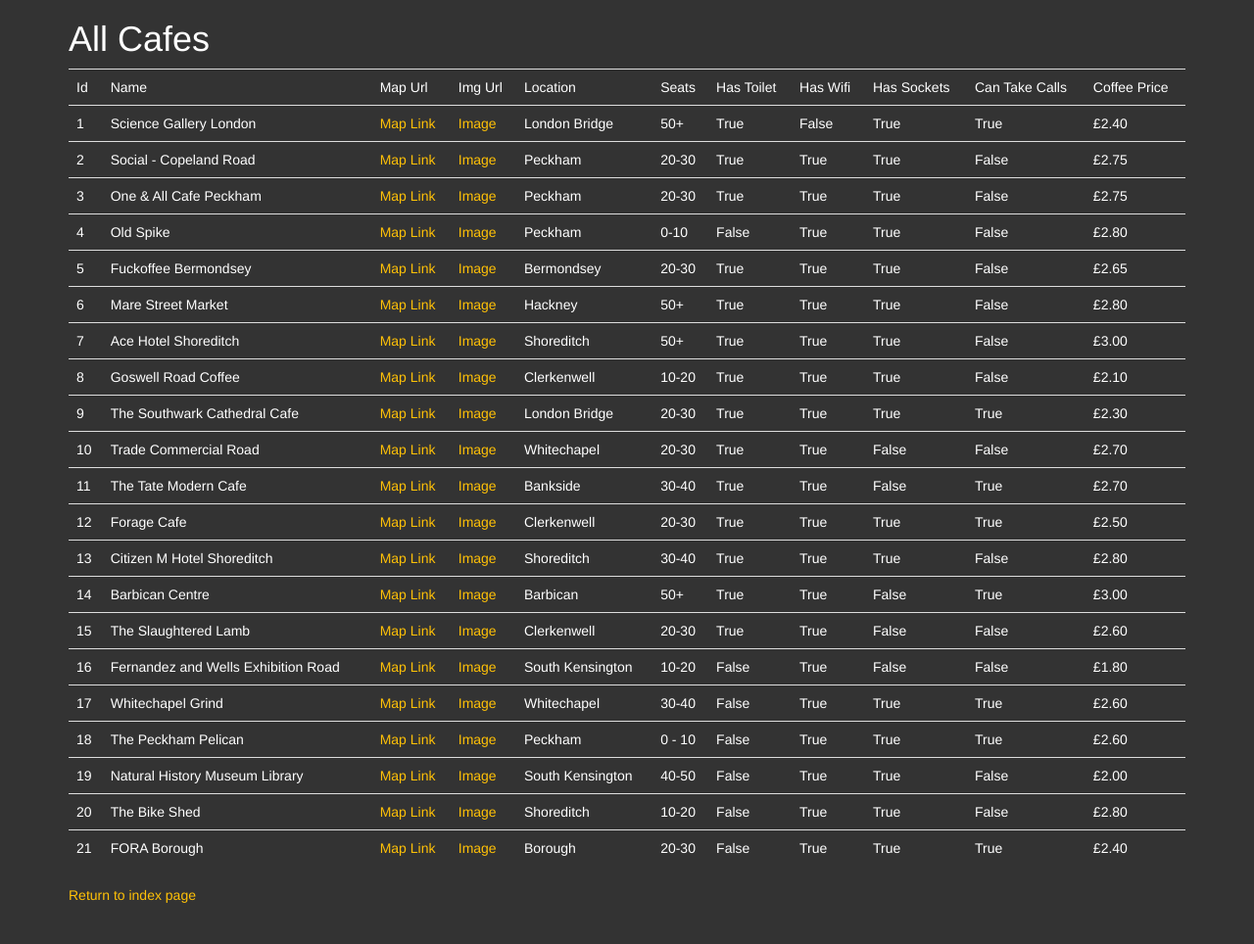
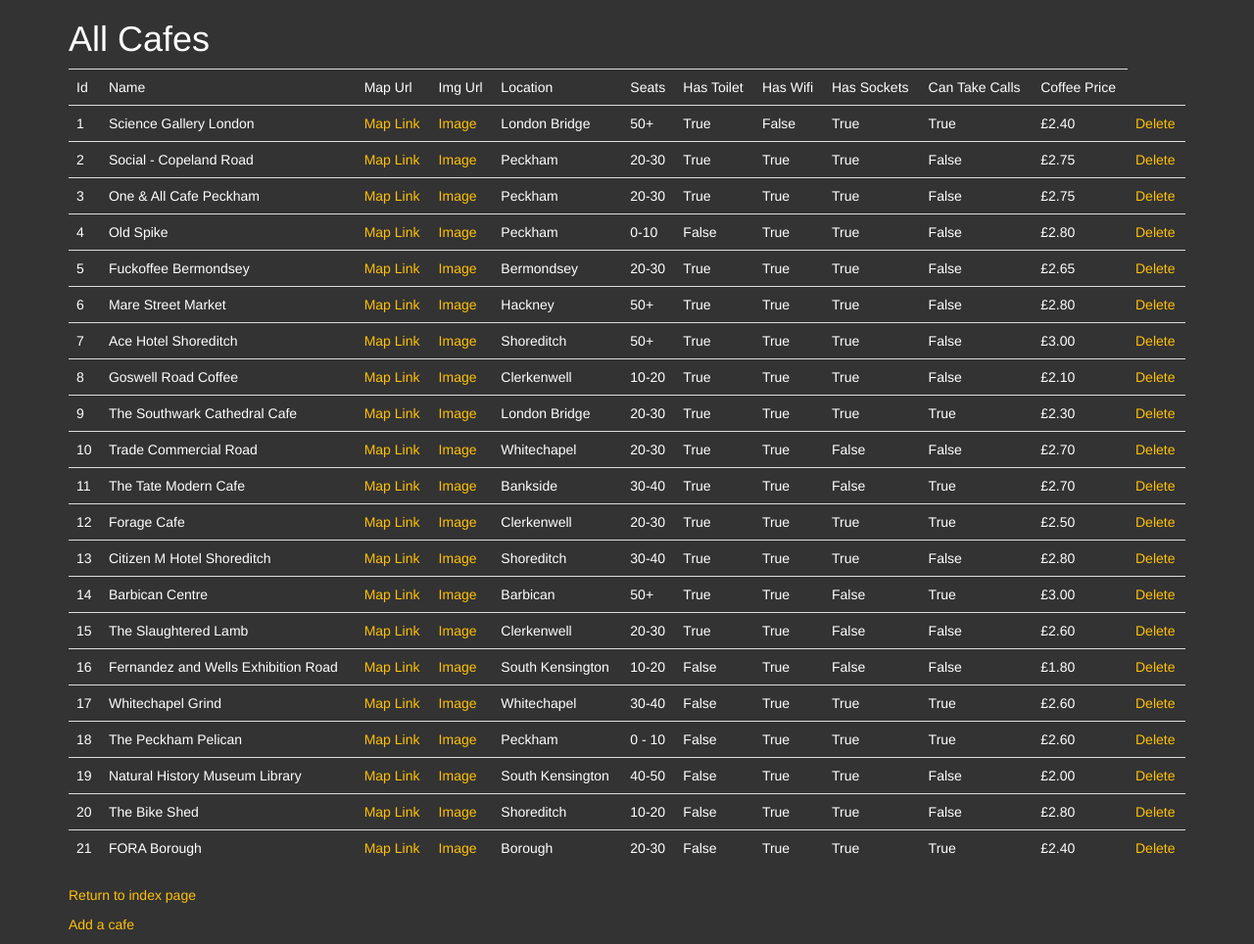
Before and after one commit to AntonyQuang/day-087-cafe-and-wifi-website, a Flask app: page /cafes in a window 1280 px wide. Shown: the whole page at 98% size. Before the commit the page ends 922 px from the top, so only its background shows below. Run offline with Flask 2, Linux system fonts and the light colour scheme; data comes from the database, SQL or seed files in the repository; both versions use the stored data as it was after the commit; some libraries are stand-ins or nearby versions.

Commit message:
Add "delete" functionality

```diff
--- a/main.py
+++ b/main.py
@@ -4,7 +4,6 @@ from flask_wtf import FlaskForm
 from wtforms import StringField, SubmitField, SelectField, BooleanField
 from wtforms.validators import DataRequired, URL
 from flask_sqlalchemy import SQLAlchemy
-import requests
 
 app = Flask(__name__)
 app.config['SQLALCHEMY_DATABASE_URI'] = 'sqlite:///Cafe and Wifi Website.db'
@@ -81,12 +80,23 @@ def add_cafe():
     return render_template('add.html', form=form)
 
 
-@app.route('/cafes')
+@app.route('/cafes', methods=["GET", "POST"])
 def cafes():
     all_cafes = db.session.query(Cafe).all()
     cafes = [cafe.to_dict() for cafe in all_cafes]
     return render_template('cafes.html', cafes=cafes)
 
 
+@app.route("/delete", methods=["GET", "POST"])
+def delete_cafe():
+    cafe_id = request.args.get("cafe_id")
+    cafe_to_delete = Cafe.query.get(cafe_id)
+    db.session.delete(cafe_to_delete)
+    db.session.commit()
+    return redirect(url_for('cafes'))
+
+
+
+
 if __name__ == '__main__':
     app.run(debug=True)
--- a/static/css/styles.css
+++ b/static/css/styles.css
@@ -2,7 +2,7 @@
 your web pages for the styles to be rendered. */
 
 body {
-background-color: #333;
+background-color: #333333;
 color: white;
 }
 
--- a/templates/cafes.html
+++ b/templates/cafes.html
@@ -23,9 +23,9 @@
               {% endfor %}
           </tr>
 
-          {% for row in cafes %}
+          {% for cafe in cafes %}
           <tr>
-            {% for key, value in row.items() %}
+            {% for key, value in cafe.items() %}
               {% if key == 'map_url' %}
                 <td><a href="{{value}}">Map Link</a></td>
               {% elif key == 'img_url' %}
@@ -34,6 +34,7 @@
                 <td>{{value}}</td>
               {% endif %}
             {% endfor %}
+               <td><a href="{{ url_for('delete_cafe', cafe_id=cafe.id) }}">Delete</a></td>
           </tr>
           {% endfor %}
 
@@ -43,6 +44,7 @@
   	  </table>
 
       <p><a href="{{url_for('home')}}">Return to index page</a></p>
+      <p><a href="{{url_for('add_cafe')}}">Add a cafe</a></p>
 
     </div>
   </div>
```
Also changed, not shown: Cafe and Wifi Website.db.
